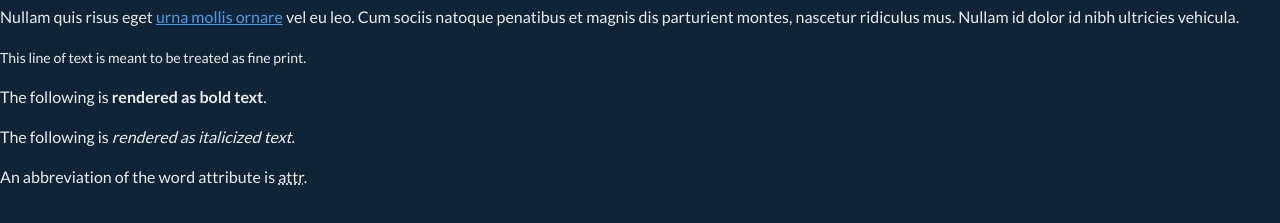
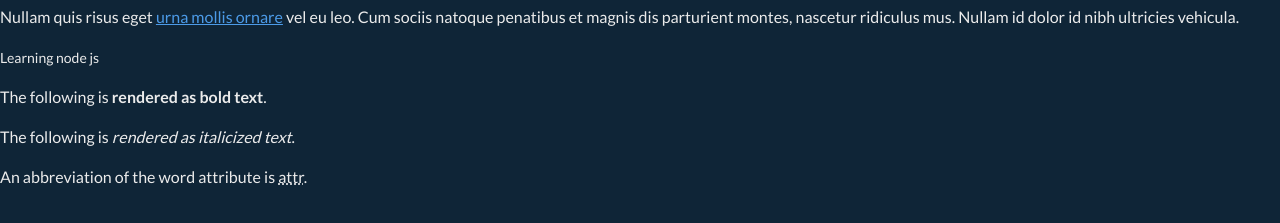
Before and after one commit to vickyyadav11/Nodejs-Project, a website: page public/index.html in a window 1280 px wide. Shown: the part 107-330 px from the top of the page. Drawn offline with Linux system fonts and the light colour scheme.

Commit message:
second commit

```diff
--- a/public/index.html
+++ b/public/index.html
@@ -56,7 +56,7 @@
       ridiculus mus. Nullam id dolor id nibh ultricies vehicula.
     </p>
     <p>
-      <small>This line of text is meant to be treated as fine print.</small>
+      <small>Learning node js</small>
     </p>
     <p>The following is <strong>rendered as bold text</strong>.</p>
     <p>The following is <em>rendered as italicized text</em>.</p>
```
